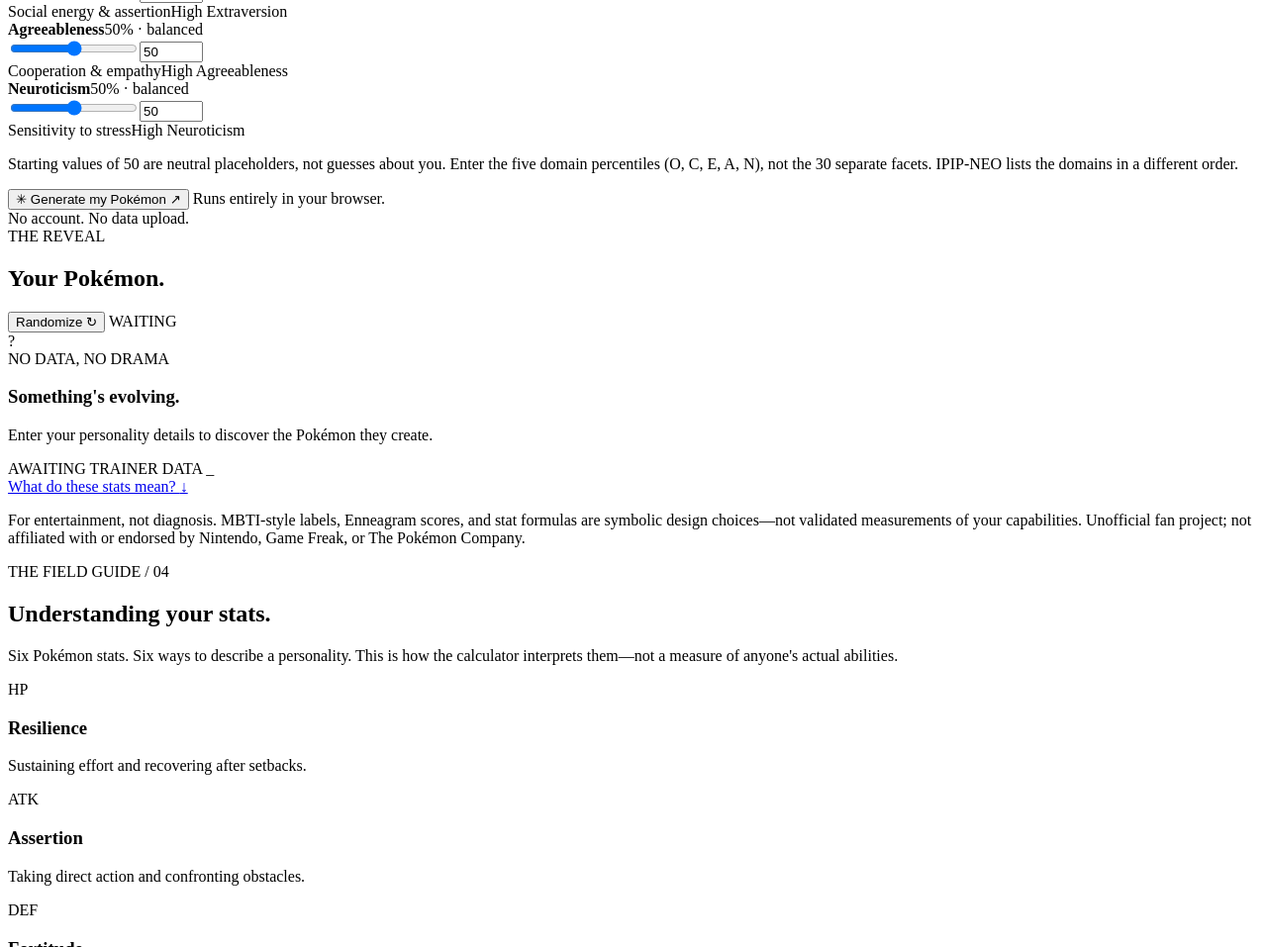
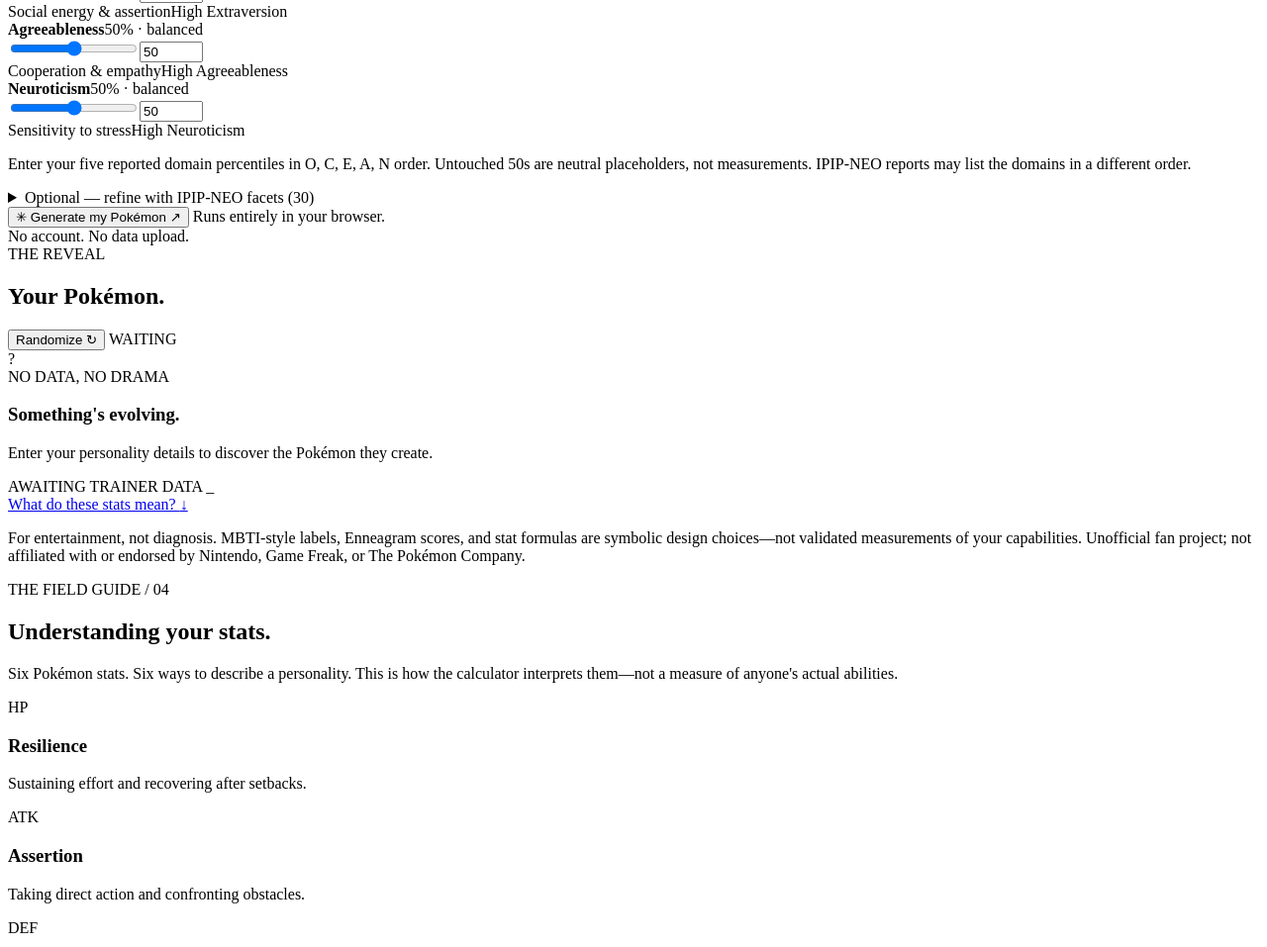
Before and after one commit to Aetherayel/Type-Effectively, a website with bundled scripts: page index.html in a window 1280 px wide. Shown: the part 2299-3256 px from the top of the page at 99% size. Built offline with nearby package versions, Linux system fonts and the light colour scheme.

Commit message:
Add optional 30-facet IPIP-NEO input under Big Five domains

```diff
--- a/index.html
+++ b/index.html
@@ -145,7 +145,14 @@
             <p class="panel-subtitle">The statistical backbone. Your scores shape the spread; nobody gets extra base stat points.</p>
             <div class="test-line"><a id="bigfive-test-link" href="https://oceantest.net/test" target="_blank" rel="noopener noreferrer">Take the free Ocean Test ↗</a><span id="bigfive-test-detail">50 questions · free scores</span></div>
             <div id="bigfive-fields" class="slider-stack"></div>
-            <p class="mini-note">Starting values of 50 are neutral placeholders, not guesses about you. Enter the five domain percentiles (O, C, E, A, N), not the 30 separate facets. IPIP-NEO lists the domains in a different order.</p>
+            <p class="mini-note">Enter your five reported domain percentiles in O, C, E, A, N order. Untouched 50s are neutral placeholders, not measurements. IPIP-NEO reports may list the domains in a different order.</p>
+            <details class="facet-panel" id="bigfive-facet-panel">
+              <summary>Optional — refine with IPIP-NEO facets (30)</summary>
+              <p class="mini-note">Enter the 0–100 <strong>percentiles</strong> shown on your IPIP-NEO report, not raw sums. Complete all six facets within any domain you want to refine; leave other groups blank. The five domain scores above remain required and unchanged. Facets only refine that domain's existing influence on relevant stats.</p>
+              <div id="bigfive-facet-groups" class="facet-groups" aria-label="Optional IPIP-NEO facets"></div>
+              <p id="facet-entry-status" class="mini-note" role="status">No facet groups entered. Domain-only scoring remains available.</p>
+              <p class="mini-note">These are game interpretations, not psychometric capability measures. Political values and moral conformity are not assigned independent stat bonuses.</p>
+            </details>
           </section>
 
           <div id="form-error" class="form-error hidden" role="alert"></div>
```
